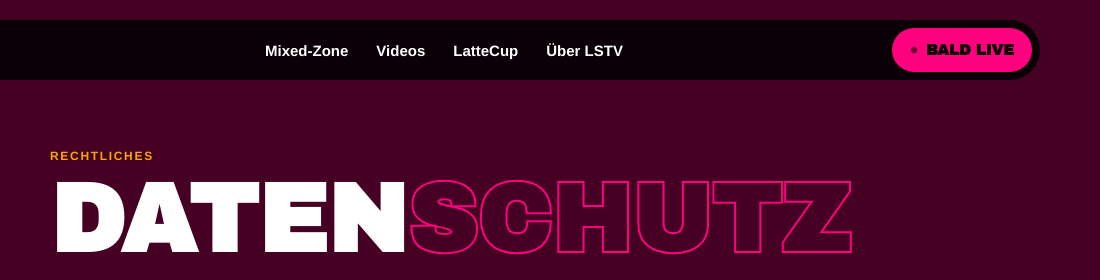
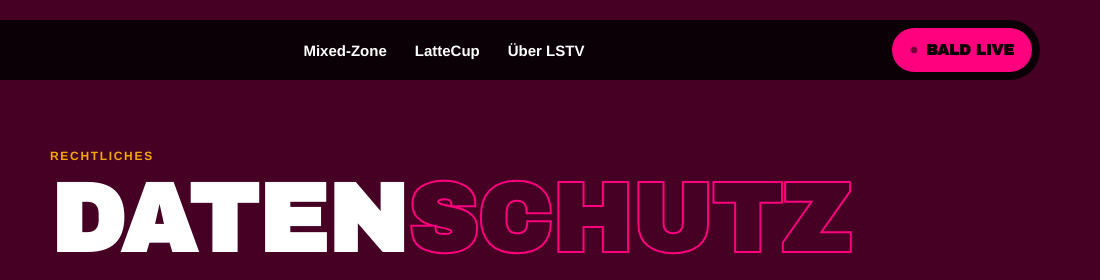
Before and after one commit to davidschaer1/lstv, a plain HTML site: page datenschutz.html in a window 1280 px wide. Shown: the top 280 px of the page, 180-1280 px from the left. Drawn offline with Linux system fonts and the light colour scheme; a web font is replaced by a local one.

Commit message:
Add files via upload

```diff
--- a/datenschutz.html
+++ b/datenschutz.html
@@ -42,7 +42,6 @@
 </a>
 <div class="hide-m" style="display:flex;gap:28px;align-items:center">
 <a href="mixed-zone.html" style="color:#ffffff;text-decoration:none;font-weight:700;font-size:15px">Mixed-Zone</a>
-<a href="index.html#videos" style="color:#ffffff;text-decoration:none;font-weight:700;font-size:15px">Videos</a>
 <a href="lattecup.html" style="color:#ffffff;text-decoration:none;font-weight:700;font-size:15px">LatteCup</a>
 <a href="ueber-lstv.html" style="color:#ffffff;text-decoration:none;font-weight:700;font-size:15px">Über LSTV</a>
 </div>
@@ -54,7 +53,7 @@
 </div>
 </nav>
 <div id="mnav" class="mnav" hidden>
-<a href="mixed-zone.html">Mixed-Zone</a><a href="index.html#videos">Videos</a><a href="lattecup.html">LatteCup</a><a href="ueber-lstv.html">Über LSTV</a><a href="live.html">Live</a>
+<a href="mixed-zone.html">Mixed-Zone</a><a href="lattecup.html">LatteCup</a><a href="ueber-lstv.html">Über LSTV</a><a href="live.html">Live</a>
 </div>
 </div>
 <div class="head-spacer" style="background:transparent" aria-hidden="true"></div>
@@ -99,7 +98,6 @@
 </div>
 <nav aria-label="Footer Inhalt" style="display:flex;flex-direction:column;gap:10px;font-size:15px">
 <span class="lbl" style="color:#ff007f;margin-bottom:4px">Inhalt</span>
-<a href="index.html#videos" style="color:#ffffff;text-decoration:none">Videos</a>
 <a href="mixed-zone.html" style="color:#ffffff;text-decoration:none">Mixed-Zone</a>
 <a href="lattecup.html" style="color:#ffffff;text-decoration:none">LatteCup</a>
 <a href="live.html" style="color:#ffffff;text-decoration:none;display:inline-flex;align-items:center;gap:8px">Live <span style="font-size:10px;font-weight:700;letter-spacing:.1em;text-transform:uppercase;color:#ff007f;border:1px solid #ff007f;border-radius:999px;padding:1px 7px">bald</span></a>
```
Also changed, not shown: impressum.html (+1 -3 lines), index.html (+1 -3 lines), lattecup.html (+1 -3 lines), live.html (+1 -3 lines), mixed-zone.html (+1 -3 lines), ueber-lstv.html (+1 -3 lines).
